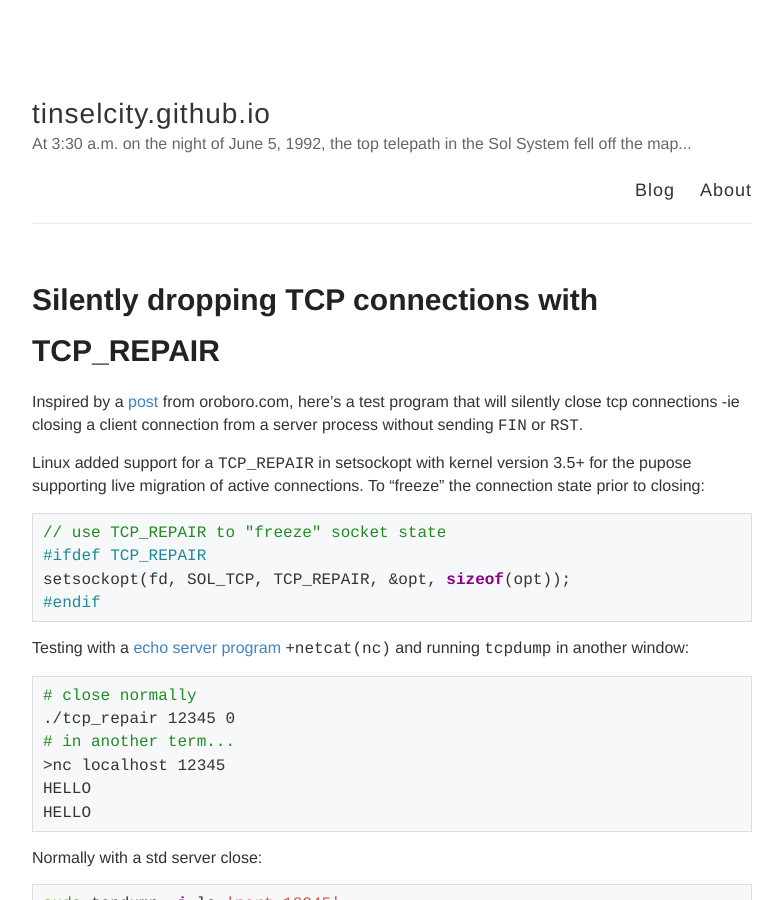
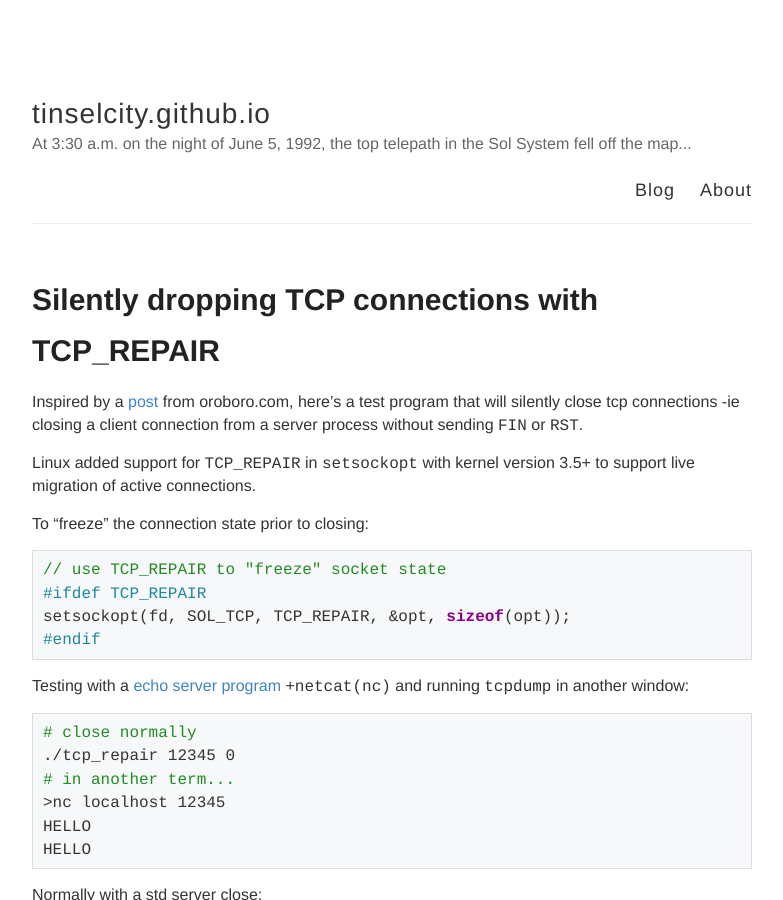
Before and after one commit to tinselcity/tinselcity.github.io, a Jekyll site: the page built from _posts/2019-7-4-TCP_Repair.md, in a window 1280 px wide and 900 px high. Shown: the whole window, without its empty margins (248-1031 px from the left). Built offline with Jekyll 4.4.1, drawn with Linux system fonts in a browser that asks for light colours.

Commit message:
cleanup.

````diff
--- a/_posts/2019-7-4-TCP_Repair.md
+++ b/_posts/2019-7-4-TCP_Repair.md
@@ -5,7 +5,8 @@
 
 Inspired by a [post](https://oroboro.com/dealing-with-network-port-abuse-in-sockets-in-c/) from oroboro.com, here's a test program that will silently close tcp connections -ie closing a client connection from a server process without sending `FIN` or `RST`.
 
-Linux added support for a `TCP_REPAIR` in setsockopt with kernel version 3.5+ for the pupose supporting live migration of active connections.
+Linux added support for `TCP_REPAIR` in `setsockopt` with kernel version 3.5+ to support live migration of active connections.
+
 To "freeze" the connection state prior to closing:
 
 ```c
````
